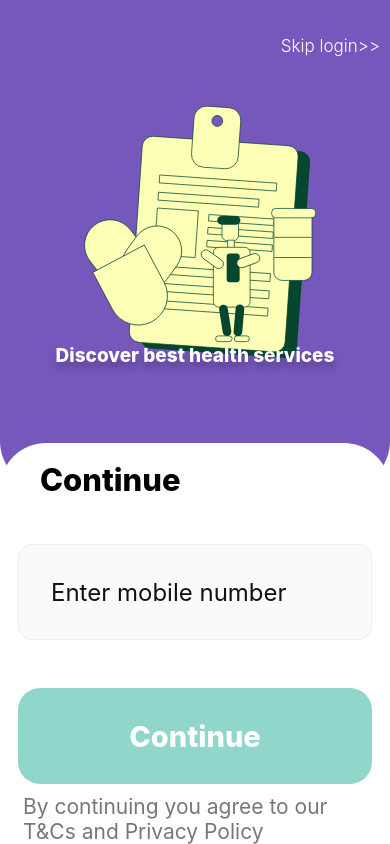
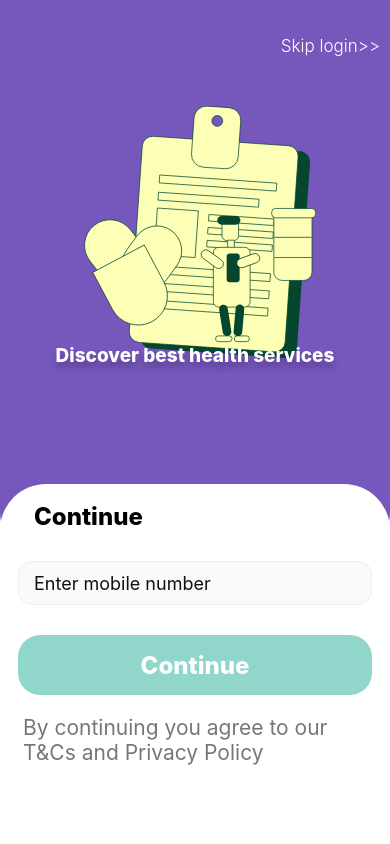
Before and after one commit to nitinprakashsingh/NewVersionLearning, a React Native app: screen /Login in a window 390 px wide. Built offline with nearby package versions, Linux system fonts and the light colour scheme.

Commit message:
minnor ui fix

```diff
--- a/src/screens/Login.tsx
+++ b/src/screens/Login.tsx
@@ -85,17 +85,17 @@ const styles = StyleSheet.create({
     backgroundColor: '#ffffff',
     borderTopLeftRadius: 46,
     borderTopRightRadius: 46,
-    marginTop: -46,
+    marginTop: -76,
     minHeight: 360,
     paddingHorizontal: 18,
     paddingTop: 18,
   },
   panelTitle: {
     color: '#000000',
-    fontSize: 31,
+    fontSize: 24,
     fontWeight: '800',
-    marginBottom: 46,
-    marginLeft: 22,
+    marginBottom: 30,
+    marginLeft: 16,
   },
   input: {
     backgroundColor: '#fafafa',
@@ -103,24 +103,24 @@ const styles = StyleSheet.create({
     borderRadius: 14,
     borderWidth: 1,
     color: '#111111',
-    fontSize: 24,
-    height: 96,
-    paddingHorizontal: 32,
+    fontSize: 18,
+    height: 44,
+    paddingHorizontal: 15,
   },
   continueButton: {
     alignItems: 'center',
     backgroundColor: '#10b79f',
     borderRadius: 22,
-    height: 96,
+    height: 60,
     justifyContent: 'center',
-    marginTop: 48,
+    marginTop: 30,
   },
   disabledButton: {
     backgroundColor: '#91d6ca',
   },
   continueText: {
     color: '#ffffff',
-    fontSize: 29,
+    fontSize: 24,
     fontWeight: '800',
   },
   errorText: {
@@ -133,7 +133,7 @@ const styles = StyleSheet.create({
     color: '#777777',
     fontSize: 21,
     fontWeight: '400',
-    marginTop: 10,
+    marginTop: 20,
     paddingHorizontal: 5,
   },
   pressed: {
```
